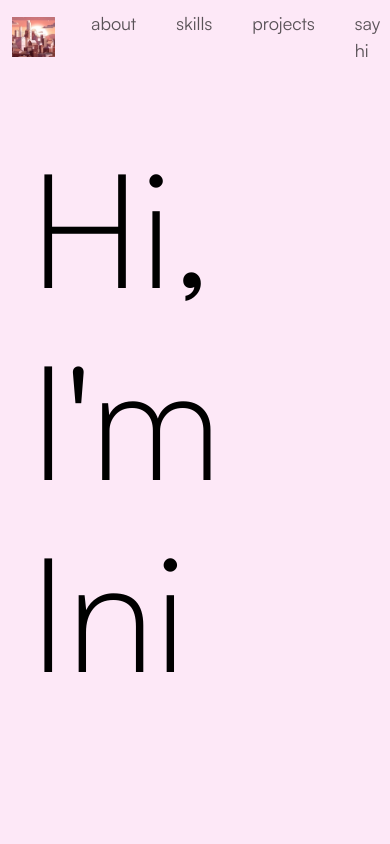
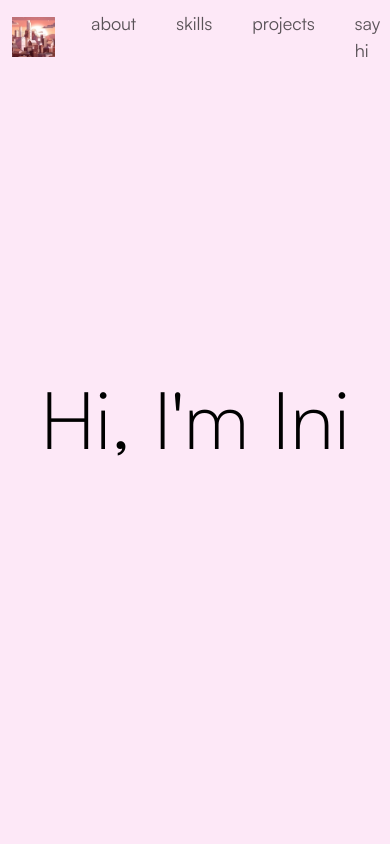
Before and after one commit to inidavies/personal-website, a Next.js app: page / in a window 390 px wide. Shown: the top 844 px of the page. Built offline with nearby package versions, Linux system fonts and the light colour scheme; no server answers.

Commit message:
reduce name page text size on smaller screens

```diff
--- a/public/styles/name.css
+++ b/public/styles/name.css
@@ -5,4 +5,7 @@
   }
 
 @media screen and (max-width: 800px){
+  #myname h1{
+    font-size: 5em;
+  }
 }
```
